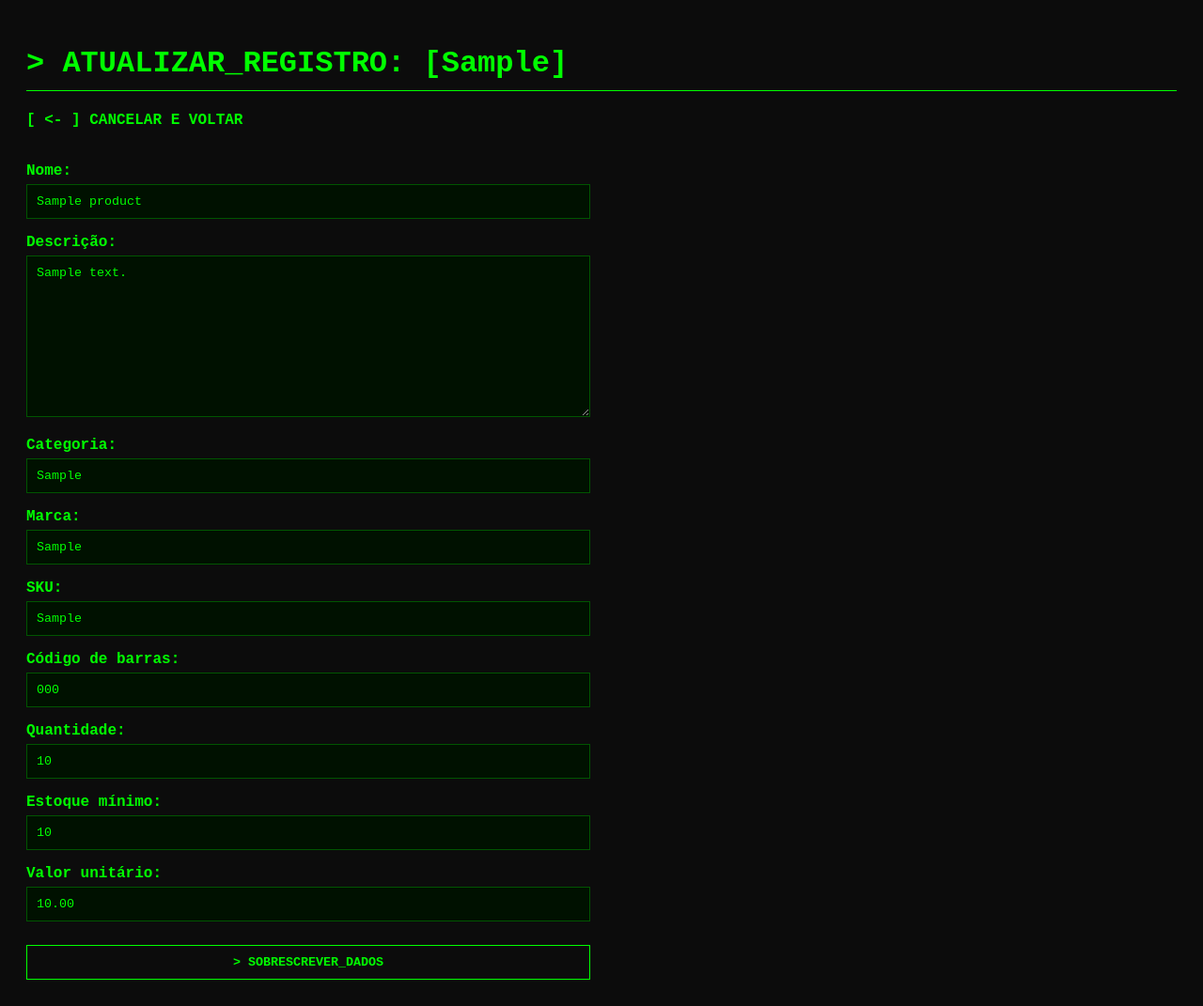
After one commit to GuilhermeParnaibaNunes/wsBackendFabricaDeSoftware26.2, a Django app: a page that uses inventory/templates/inventory/update.html in a window 1280 px wide. The commit adds this page. Shown: the whole page at 94% size. Run offline with Django 5.2, Linux system fonts and the light colour scheme; a user stored in the database is signed in; tables that the repository leaves empty hold one stand-in row (values such as "Sample post").

Commit message:
feat: implement secure product update functionality and interface
Add update view with instance injection, routing, and edit button in product details.

```diff
--- a/Pyventory/urls.py
+++ b/Pyventory/urls.py
@@ -34,4 +34,5 @@ urlpatterns = [
     # Inventory routes
     path('product/register/', inventory_views.register_product, name='register_product'),
     path('product/detail/<str:sku>/', inventory_views.product_detail, name='product_detail'),
+    path('product/update/<str:sku>/', inventory_views.product_update, name='product_update'),
 ]
--- a/inventory/templates/inventory/detail.html
+++ b/inventory/templates/inventory/detail.html
@@ -85,6 +85,10 @@
         <div class="campo" style="font-size: 0.8em; color: #00aa00;">
             Cadastrado em: {{ product.created_at|date:"d/m/Y H:i" }} | Última alteração: {{ product.updated_at|date:"d/m/Y H:i" }}
         </div>
+
+        <div style="margin-top: 20px; display: flex; gap: 15px;">
+            <a href="{% url 'product_update' product.sku %}" class="update-btn"> EDITAR_REGISTRO</a>
+        </div>
     </main>
 
 </body>
--- /dev/null
+++ b/inventory/templates/inventory/update.html
@@ -0,0 +1,42 @@
+<!DOCTYPE html>
+<html lang="pt-br">
+<head>
+    <meta charset="UTF-8">
+    <title>Pyventory | Atualizar</title>
+    <style>
+        /* TEMA MATRIX/TERMINAL */
+        body { background-color: #0c0c0c; color: #00ff00; font-family: 'Courier New', Courier, monospace; padding: 20px; }
+        h1 { border-bottom: 1px solid #00ff00; padding-bottom: 10px; }
+        a { color: #00ff00; text-decoration: none; font-weight: bold; display: inline-block; margin-bottom: 20px; }
+        a:hover { background-color: #00ff00; color: #0c0c0c; }
+
+        form { max-width: 600px; }
+        p { margin-bottom: 15px; }
+        label { display: block; font-weight: bold; margin-bottom: 5px; }
+
+        input, textarea { width: 100%; background-color: #001100; color: #00ff00; border: 1px solid #005500; padding: 10px; font-family: 'Courier New', Courier, monospace; box-sizing: border-box; }
+        input:focus, textarea:focus { outline: none; border: 1px solid #00ff00; background-color: #000000; }
+
+        .btn { background: none; color: #00ff00; border: 1px solid #00ff00; padding: 10px 20px; font-family: 'Courier New', Courier, monospace; font-weight: bold; cursor: pointer; margin-top: 10px; width: 100%; }
+        .btn:hover { background-color: #00ff00; color: #0c0c0c; }
+        .errorlist { color: #ff3333; list-style-type: none; padding: 0; margin-top: 5px; font-size: 0.9em; }
+    </style>
+</head>
+<body>
+
+    <header>
+        <h1>> ATUALIZAR_REGISTRO: [{{ product.sku }}]</h1>
+        <!-- Botão para abortar a edição e voltar para os detalhes -->
+        <a href="{% url 'product_detail' product.sku %}"> [ <- ] CANCELAR E VOLTAR </a>
+    </header>
+
+    <main>
+        <form method="POST">
+            {% csrf_token %}
+            {{ form.as_p }}
+            <button type="submit" class="btn">> SOBRESCREVER_DADOS</button>
+        </form>
+    </main>
+
+</body>
+</html>
--- a/inventory/views.py
+++ b/inventory/views.py
@@ -30,3 +30,17 @@ def register_product(request):
 def product_detail(request, sku):
     product = get_object_or_404(Product, sku=sku, store=request.user)
     return render(request, 'inventory/detail.html', {'product': product})
+
+@login_required
+def product_update(request, sku):
+    product = get_object_or_404(Product, sku=sku, store=request.user)
+
+    if request.method == 'POST':
+            form = ProductForm(request.POST, instance=product)
+            if form.is_valid():
+                form.save()
+                return redirect('product_detail', sku=product.sku)
+    else:
+        form = ProductForm(instance=product)
+
+    return render(request, 'inventory/update.html', {'form': form, 'product': product})
```
